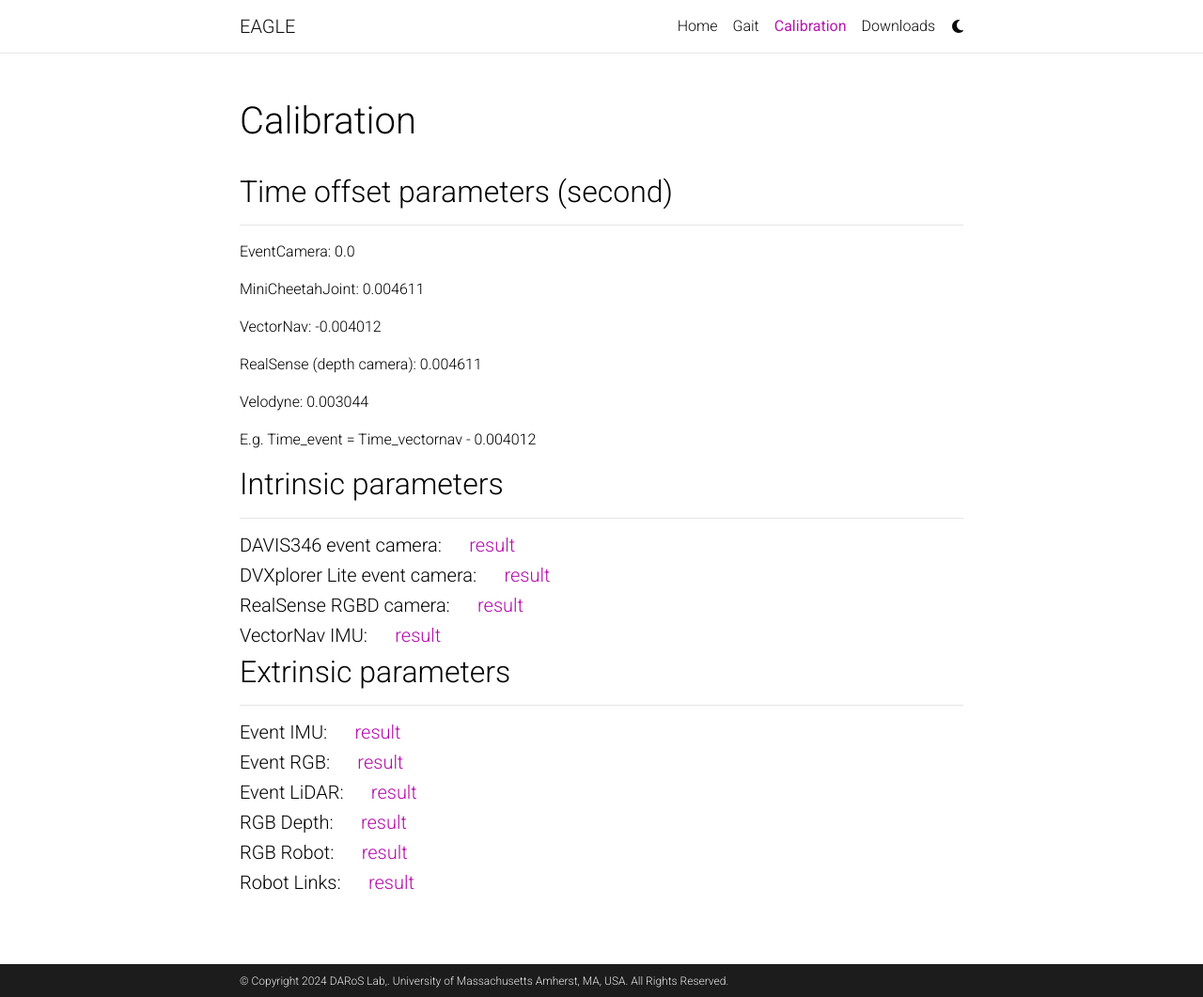
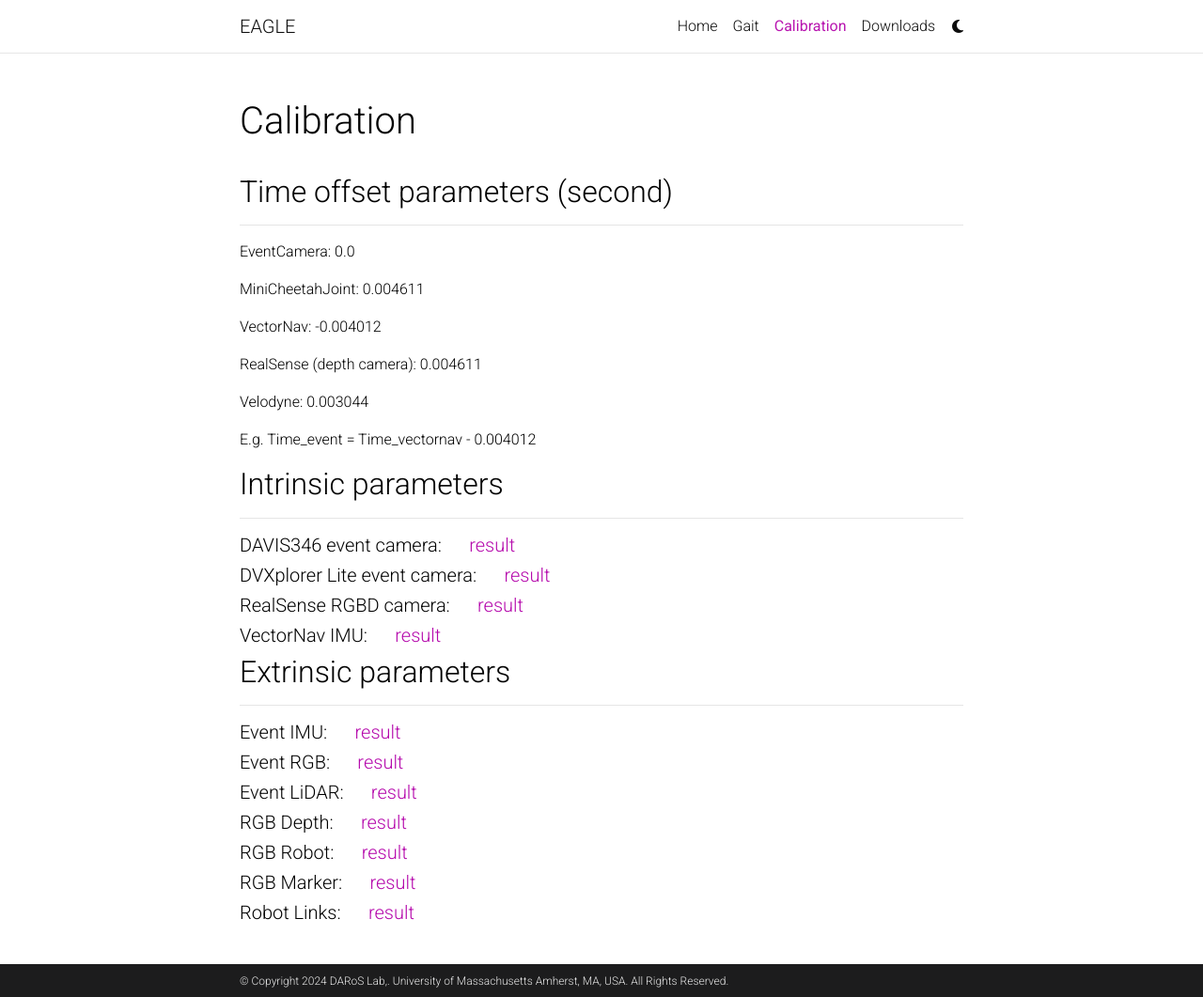
Before and after one commit to DARoSLab/cear, a Jekyll site: the page built from _pages/Calibration.md, in a window 1280 px wide and 1061 px high. Shown: the whole window at 94% size. Built offline with Jekyll 4.4.1, drawn with Linux system fonts in a browser that asks for light colours; comment, search, counter and statistics services are not loaded; a style sheet for code colours, icons or effects is not loaded.

Commit message:
add ext rgb marker

```diff
--- a/_pages/Calibration.md
+++ b/_pages/Calibration.md
@@ -47,4 +47,6 @@
 
 ##### RGB Robot: &nbsp;&nbsp;&nbsp;&nbsp; [result](https://drive.google.com/file/d/1Vlr01SkgorLVqzUNas3tWOe4E1WJ8HK8/view?usp=drive_link)
 
+##### RGB Marker: &nbsp;&nbsp;&nbsp;&nbsp; [result](https://drive.google.com/file/d/11s58CDnDjQP7XAzR9B6eRVkaSElQPuoQ/view?usp=drive_link)
+
 ##### Robot Links: &nbsp;&nbsp;&nbsp;&nbsp; [result](https://drive.google.com/file/d/1b-tvjlJe6tQa-d5bC0vY5_CTV81R7IHq/view?usp=drive_link)
```
